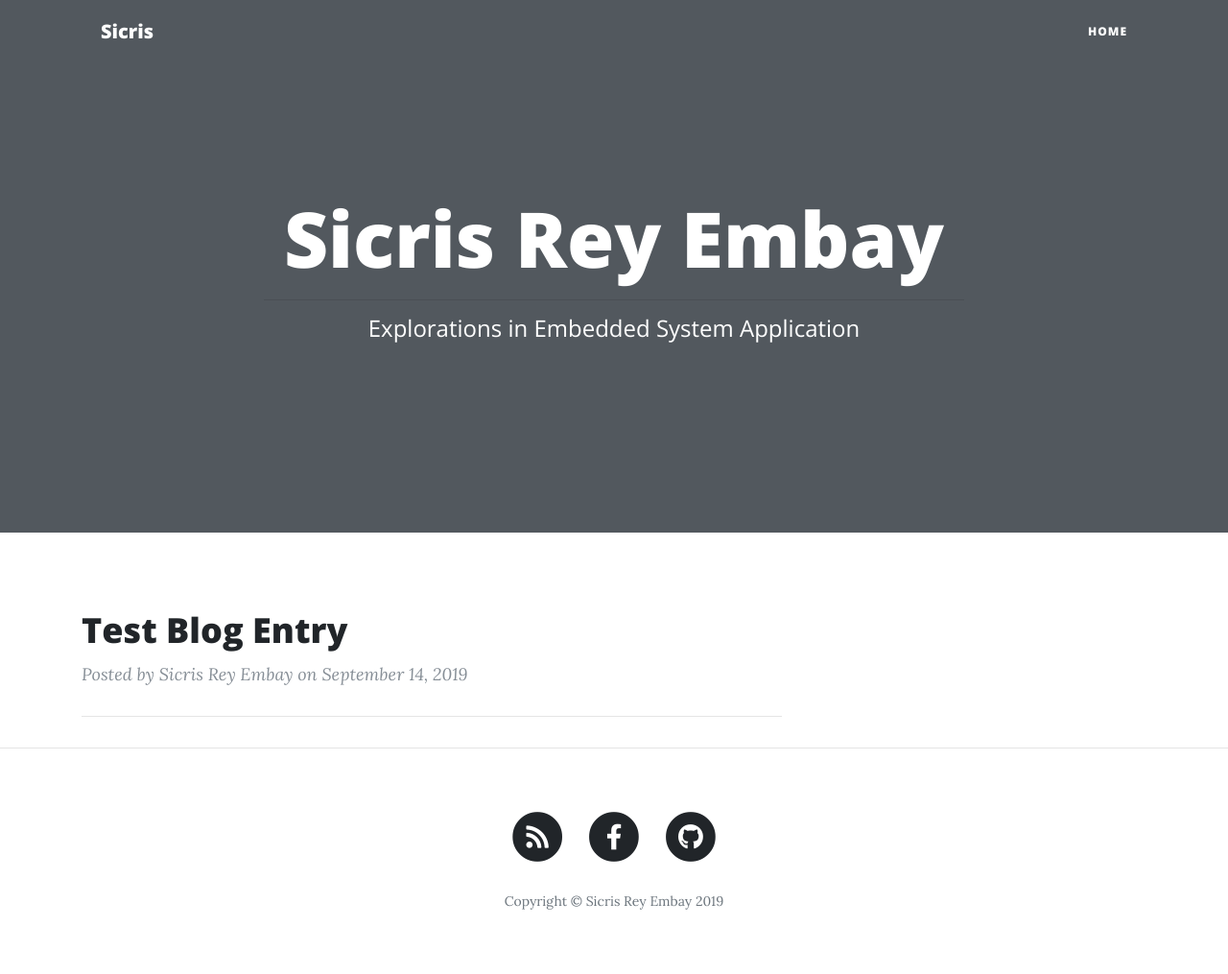
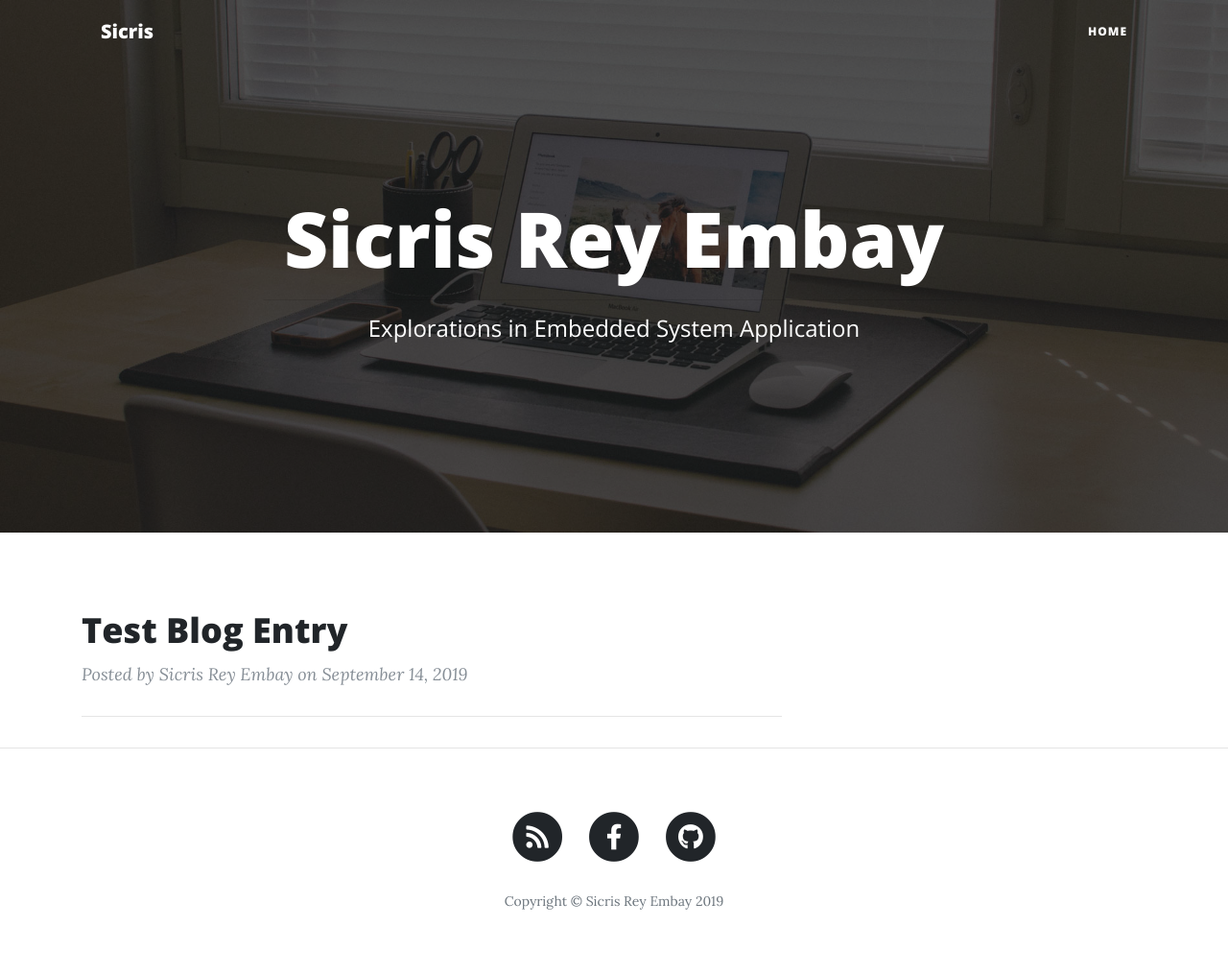
Before and after one commit to sicrisembay/ESP32-Solar-Battery, a Jekyll site: the page built from index.html, in a window 1280 px wide. Shown: the whole page at 96% size. Built offline with Jekyll 4.4.1, drawn with Linux system fonts in a browser that asks for light colours; nearby versions of some CDN libraries; library files that are not in the unit come from our copies; the list of posts is cut into pages by our own code.

Commit message:
missed the fix

```diff
--- a/_config.yml
+++ b/_config.yml
@@ -2,7 +2,7 @@
 title: Sicris Rey Embay
 email: sicris.embay@gmail.com
 description: "Explorations in Embedded System Application"
-baseurl: "ESP32-Solar-Battery"
+baseurl: "/ESP32-Solar-Battery"
 url: "http://sicrisembay.github.io/ESP32-Solar-Battery"
 twitter_username: ""
 github_username:  sicrisembay
```
